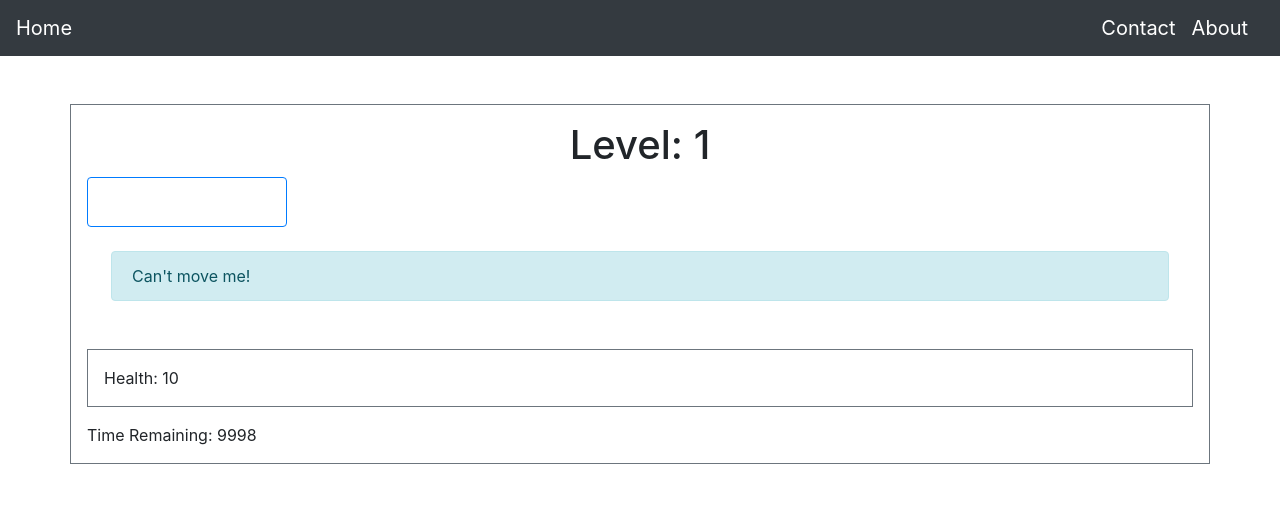
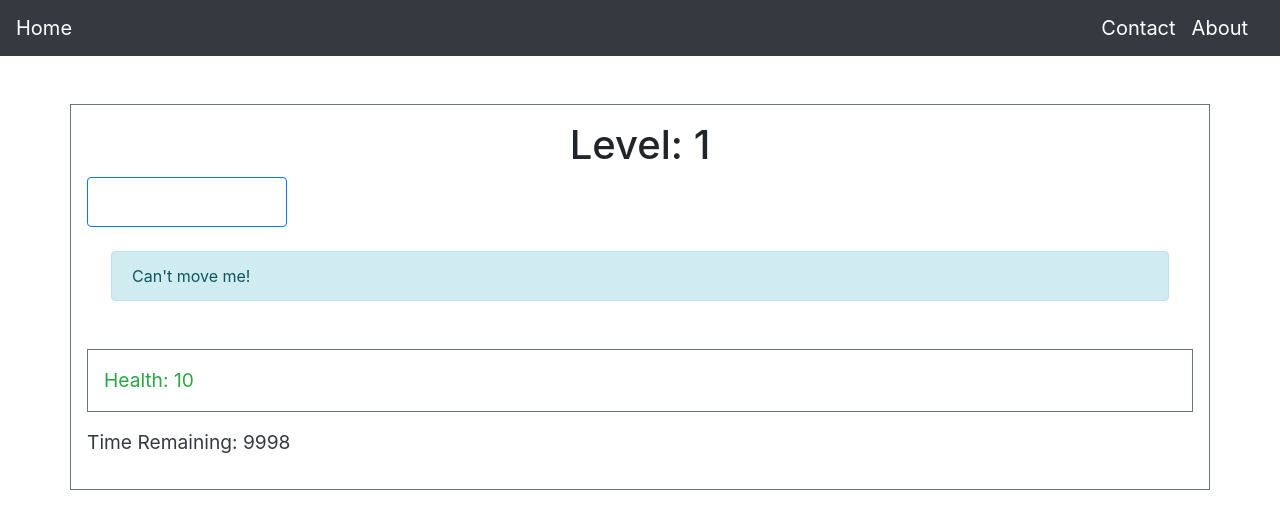
Before and after one commit to lhphancs/react_click, a React (Create React App) app: page / in a window 1280 px wide. Both pictures are taken after a click on the button "Start Game". Shown: the top 528 px of the page. Built offline with nearby package versions, Linux system fonts and the light colour scheme.

Commit message:
Added some styling to health and timeRemaining

```diff
--- /dev/null
+++ b/src/components/Game/HealthCounter.css
@@ -0,0 +1,4 @@
+
+#health-counter{
+    font-size: 1.2em;
+}
--- a/src/components/Game/HealthCounter.js
+++ b/src/components/Game/HealthCounter.js
@@ -1,6 +1,10 @@
 import React from 'react';
 import { connect } from 'react-redux';
 import store from '../../store/store'
+import './HealthCounter.css';
+
+const HIGH_HEALTH = 7;
+const MEDIUM_HEALTH = 4;
 
 const mapStateToProps = (state) =>{
     return { health: state.health };
@@ -13,7 +17,14 @@ function HealthCounter(props){
 
     return(
         <div>
-            <p className="border border-secondary p-3 mt-5">Health: {props.health.amt}</p>
+            <p id="health-counter" className={"border border-secondary p-3 mt-5 " + (
+                props.health.amt >= HIGH_HEALTH ? "text-success"
+                : props.health.amt >= MEDIUM_HEALTH ? "text-warning"
+                : "text-danger"
+                )
+            }>
+                Health: {props.health.amt}
+            </p>
         </div>
     )
 }
--- /dev/null
+++ b/src/components/Game/Timer.css
@@ -0,0 +1,3 @@
+#timer{
+    font-size: 1.2em;
+}
--- a/src/components/Game/Timer.js
+++ b/src/components/Game/Timer.js
@@ -1,5 +1,9 @@
 import React, {useState, useEffect} from 'react'
 import store from '../../store/store'
+import './Timer.css'
+
+const HIGH_TIME = 120;
+const MEDIUM_TIME = 60;
 
 function Timer(props){
     const [secondsLeft, setSecondsLeft] = useState(props.secondsLeft);
@@ -18,9 +22,12 @@ function Timer(props){
     })
 
     return(
-        <div>
+        <p id="timer" className={ secondsLeft >= HIGH_TIME ? "text-dark"
+            : secondsLeft >= MEDIUM_TIME ? "text-warning"
+            : "text-danger"
+        }>
             Time Remaining: {secondsLeft}
-        </div>
+        </p>
     )
 }
 
--- a/src/components/Game/levels/ThirdLevel.js
+++ b/src/components/Game/levels/ThirdLevel.js
@@ -4,10 +4,10 @@ import './ThirdLevel.css';
 import store from '../../../store/store';
 import getRndInteger from '../../../utils';
 
+const AMT_BOX_TO_DRAW = 20;
+
 function ThirdLevel(props){
-    const AMT_BOX_TO_DRAW = 3;
     const amtInitialBoxesDrawn = getRndInteger(0, AMT_BOX_TO_DRAW-1);
-
     const boxToDrawArray = [];
 
     addFakeButtonsToArray(boxToDrawArray, "F-A", props.onHealthLoss, amtInitialBoxesDrawn);
--- a/src/components/Header.js
+++ b/src/components/Header.js
@@ -3,9 +3,9 @@ import { Link } from 'react-router-dom';
 
 const Header = function(){
     return (
-        <nav class="navbar navbar-dark bg-dark">
+        <nav className="navbar navbar-dark bg-dark">
             <div>
-                <Link Link to="" className="navbar-brand">Home</Link>
+                <Link Link to="/" className="navbar-brand">Home</Link>
             </div>
             <div>
                 <Link Link to="/contact" className="navbar-brand">Contact</Link>
```
